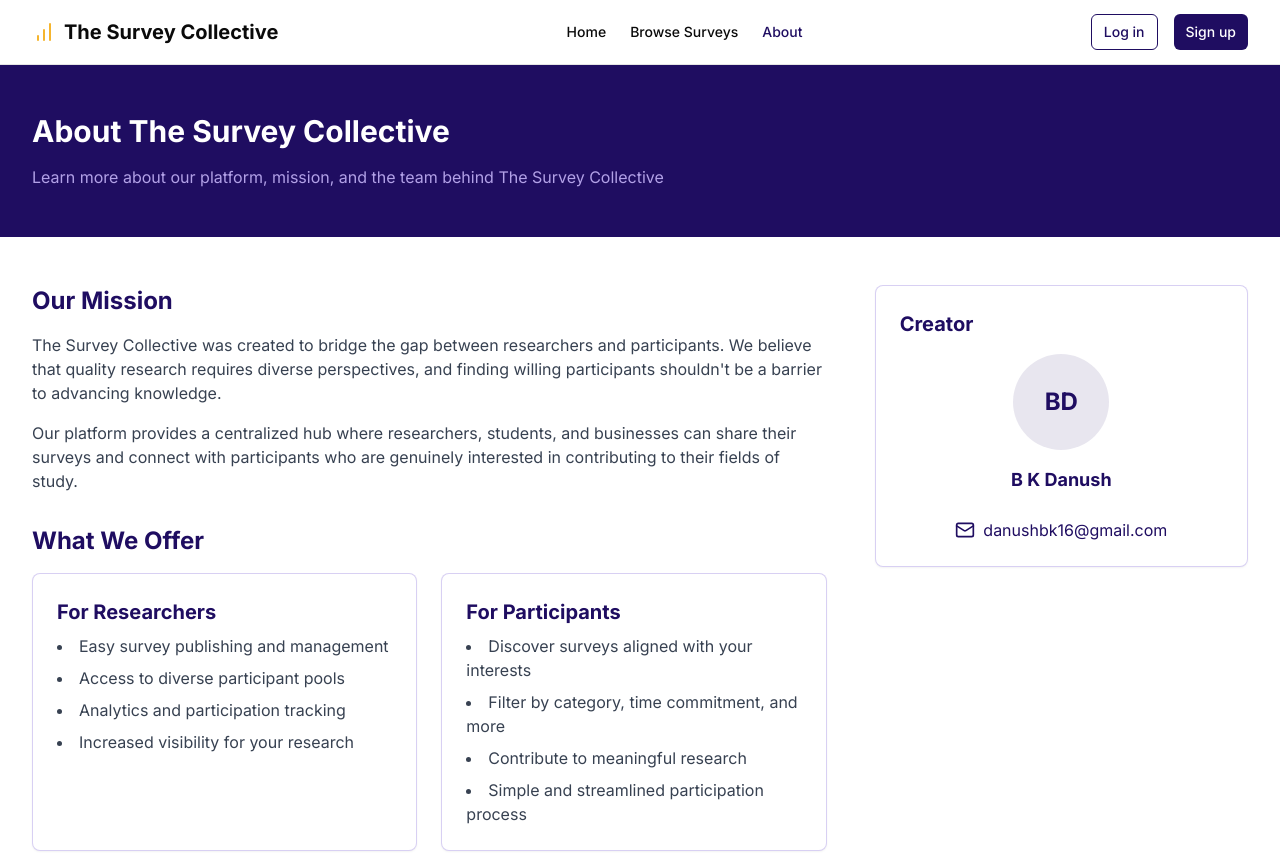
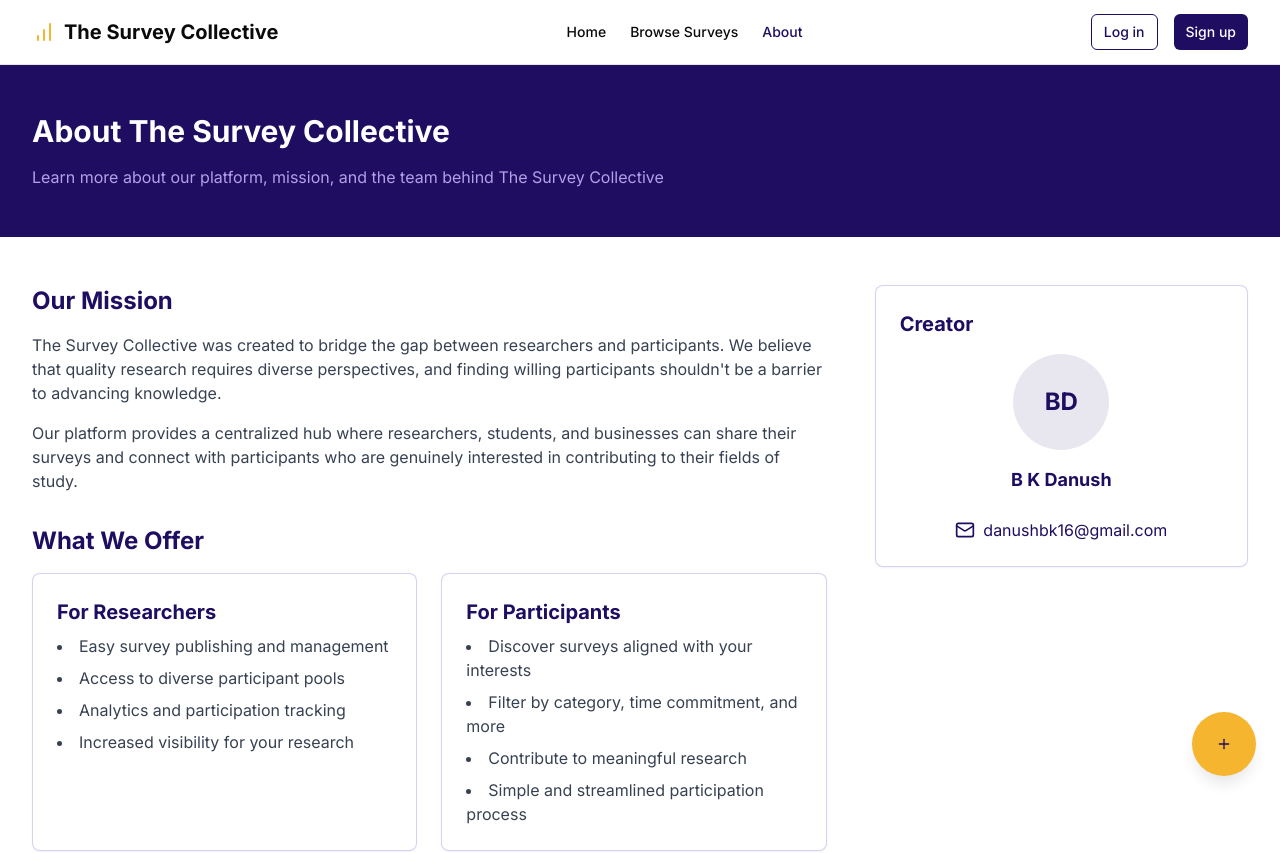
Before and after one commit to bkthegr8/The-Survey-Collective, a Next.js app: page /about in a window 1280 px wide. Shown: the top 853 px of the page. Built offline with nearby package versions, Linux system fonts and the light colour scheme; no server answers.

Commit message:
something

```diff
--- /dev/null
+++ b/components/surveys/add-survey-button.tsx
@@ -0,0 +1,43 @@
+"use client";
+
+import { Button } from "@/components/ui/button";
+import { Plus } from "lucide-react";
+import Link from "next/link";
+import { useAuth } from "@/components/auth/auth-context";
+
+export function AddSurveyButton() {
+  const { user } = useAuth();
+
+  return (
+    <div
+      className="fixed bottom-6 right-6 z-50"
+      style={{
+        position: "fixed",
+        bottom: "24px",
+        right: "24px",
+        zIndex: 9999,
+      }}
+    >
+      <Button
+        size="lg"
+        className="rounded-full w-16 h-16 bg-gold hover:bg-gold/90 text-indigo shadow-lg"
+        style={{
+          backgroundColor: "#f5b52e",
+          color: "#1f0d61",
+          borderRadius: "9999px",
+          width: "64px",
+          height: "64px",
+          boxShadow: "0 10px 15px -3px rgba(0, 0, 0, 0.1)",
+        }}
+        asChild
+      >
+        <Link
+          href={user ? "/surveys/create" : "/login?redirect=/surveys/create"}
+          aria-label="Create new survey"
+        >
+          <Plus className="h-8 w-8" />
+        </Link>
+      </Button>
+    </div>
+  );
+}
```
